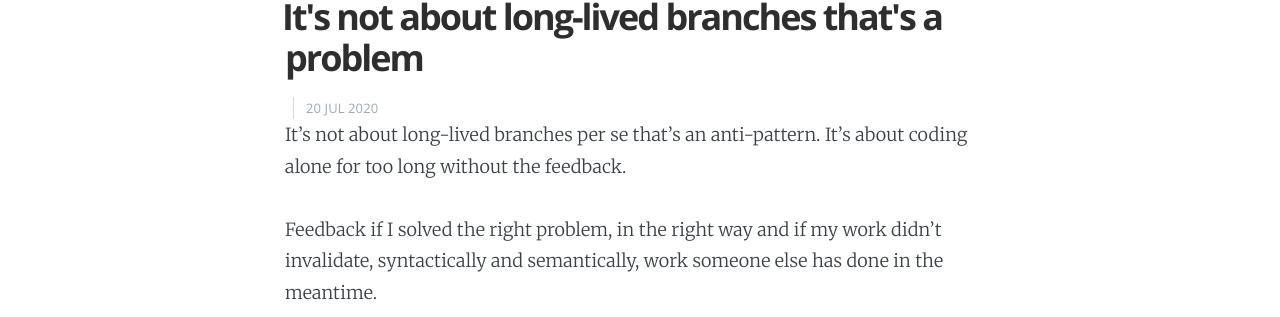
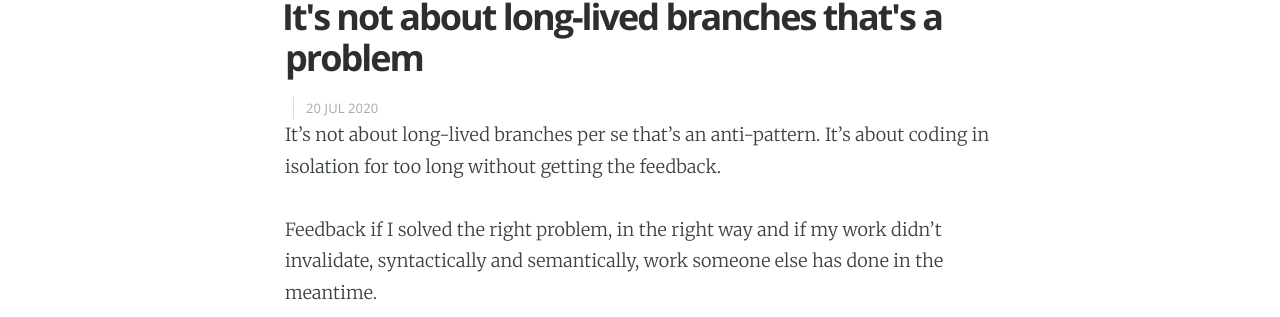
Before and after one commit to dragan-stepanovic/dragan-stepanovic.github.io, a Jekyll site: the page built from _posts/2020-07-20-its-not-about-long-lived-branches.md, in a window 1280 px wide. Shown: the part 182-499 px from the top of the page. Built offline with Jekyll 4.4.1, drawn with Linux system fonts in a browser that asks for light colours.

Commit message:
Update 2020-07-20-its-not-about-long-lived-branches.md

```diff
--- a/_posts/2020-07-20-its-not-about-long-lived-branches.md
+++ b/_posts/2020-07-20-its-not-about-long-lived-branches.md
@@ -3,7 +3,7 @@ layout: post
 title: It's not about long-lived branches that's a problem
 ---
 
-It's not about long-lived branches per se that's an anti-pattern. It's about coding alone for too long without the feedback.
+It's not about long-lived branches per se that's an anti-pattern. It's about coding in isolation for too long without getting the feedback.
 
 Feedback if I solved the right problem, in the right way and if my work didn't invalidate, syntactically and semantically, work someone else has done in the meantime.
 
```
